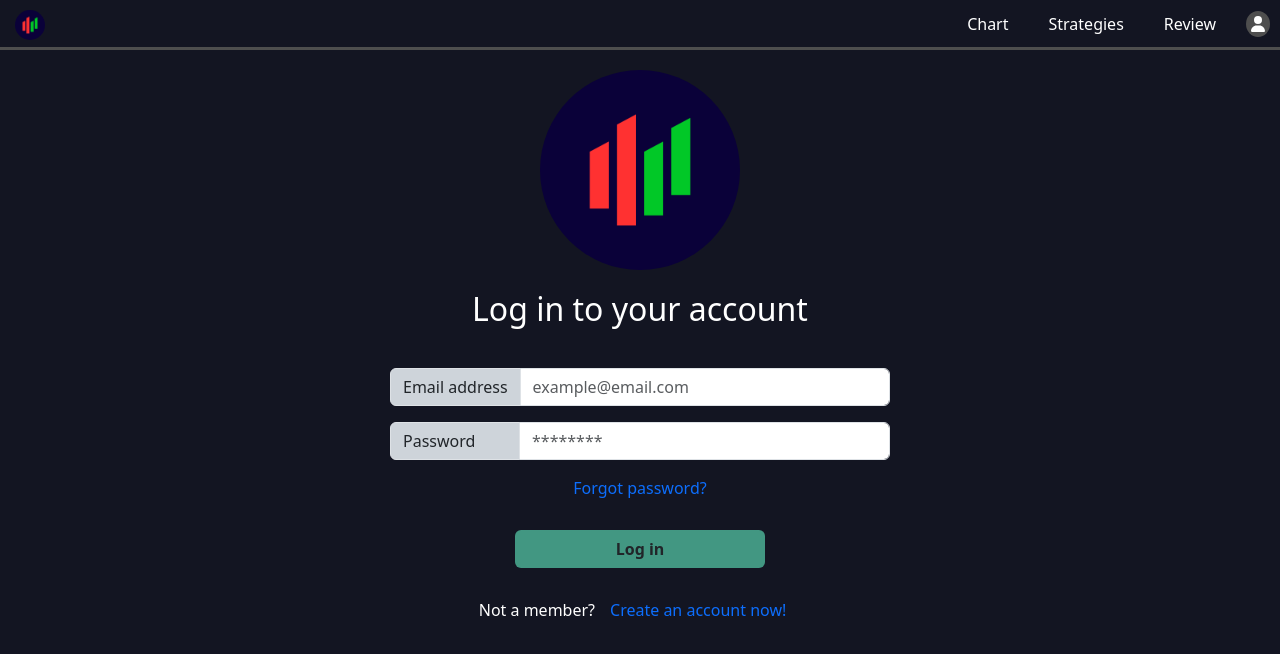
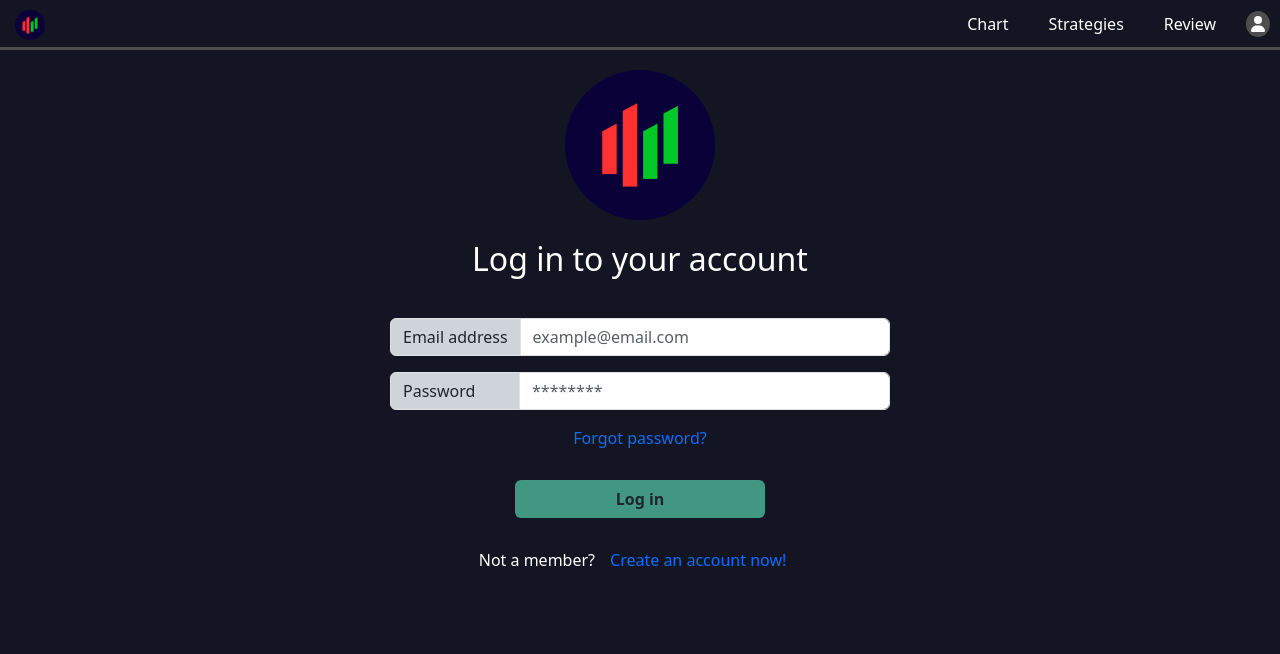
Before and after one commit to Cocopuffff/TraderJoe, a React (Vite) app in the folder frontend/: page /login in a window 1280 px wide. Shown: the top 654 px of the page. Built offline with nearby package versions, Linux system fonts and the light colour scheme; the HTML template or start-up script is replaced by a standard one.

Commit message:
change logo size

```diff
--- a/frontend/src/pages/styles/Login.module.css
+++ b/frontend/src/pages/styles/Login.module.css
@@ -7,7 +7,7 @@
 
 .logo {
   border-radius: 50%;
-  width: 200px;
+  width: 150px;
 }
 
 .title {
--- a/frontend/src/pages/styles/Register.module.css
+++ b/frontend/src/pages/styles/Register.module.css
@@ -7,7 +7,7 @@
 
 .logo {
   border-radius: 50%;
-  width: 200px;
+  width: 150px;
 }
 
 .title {
```
